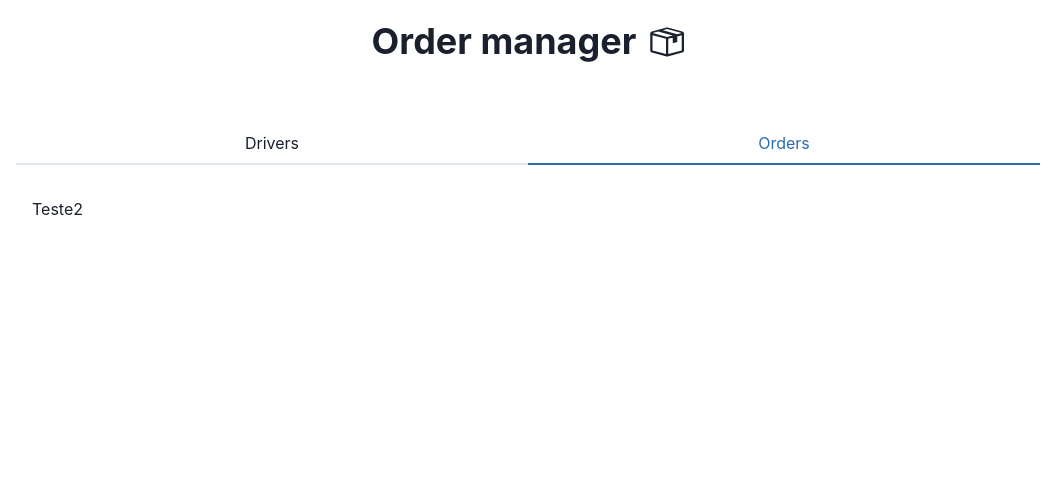
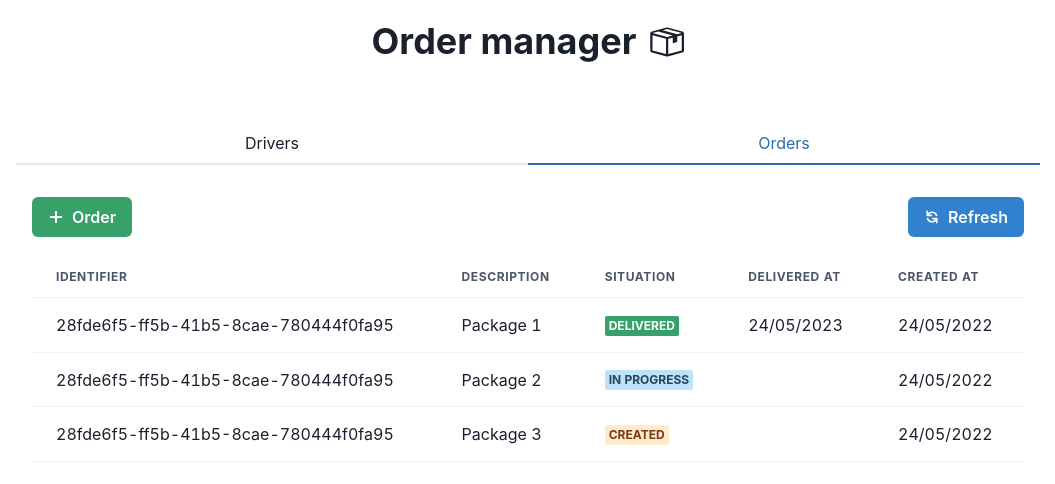
Before and after one commit to joseMarciano/front-delivery-system, a React (Create React App) app: page / in a window 1280 px wide. Both pictures are taken after a click on the tab "Orders". Shown: the top 484 px of the page, without its empty margins (112-1167 px from the left). Built offline with nearby package versions, Linux system fonts and the light colour scheme.

Commit message:
feat: :sparkles: create base layout for Orders

```diff
--- /dev/null
+++ b/src/Content/Orders/index.tsx
@@ -0,0 +1,51 @@
+import { Badge, Box, Button, Flex, Table, TableCaption, TableContainer, Tbody, Td, Tfoot, Th, Thead, Tr } from "@chakra-ui/react"
+import { GoPlus } from 'react-icons/go'
+import { HiRefresh } from 'react-icons/hi'
+
+export function Orders() {
+
+
+    return <Box>
+        <Flex justifyContent={'space-between'}>
+            <Button colorScheme={'green'} leftIcon={<GoPlus />}>Order</Button>
+            <Button colorScheme={'blue'} leftIcon={<HiRefresh />}>Refresh</Button>
+        </Flex>
+
+        <TableContainer mt={5}>
+            <Table variant='simple'>
+                <Thead>
+                    <Tr>
+                        <Th>Identifier</Th>
+                        <Th>Description</Th>
+                        <Th>Situation</Th>
+                        <Th>Delivered at</Th>
+                        <Th>Created at</Th>
+                    </Tr>
+                </Thead>
+                <Tbody>
+                    <Tr>
+                        <Td>28fde6f5-ff5b-41b5-8cae-780444f0fa95</Td>
+                        <Td>Package 1</Td>
+                        <Td><Badge variant={'solid'} colorScheme={'green'}>Delivered</Badge></Td>
+                        <Td>24/05/2023</Td>
+                        <Td>24/05/2022</Td>
+                    </Tr>
+                    <Tr>
+                        <Td>28fde6f5-ff5b-41b5-8cae-780444f0fa95</Td>
+                        <Td>Package 2</Td>
+                        <Td><Badge colorScheme={'blue'}>In progress</Badge></Td>
+                        <Td></Td>
+                        <Td>24/05/2022</Td>
+                    </Tr>
+                    <Tr>
+                        <Td>28fde6f5-ff5b-41b5-8cae-780444f0fa95</Td>
+                        <Td>Package 3</Td>
+                        <Td><Badge colorScheme={'orange'}>Created</Badge></Td>
+                        <Td></Td>
+                        <Td>24/05/2022</Td>
+                    </Tr>
+                </Tbody>
+            </Table>
+        </TableContainer>
+    </Box>
+}
--- a/src/Content/index.tsx
+++ b/src/Content/index.tsx
@@ -1,5 +1,6 @@
 import { Box, Tab, TabList, TabPanel, TabPanels, Tabs } from "@chakra-ui/react"
 import { Drivers } from "./Drivers"
+import { Orders } from "./Orders"
 
 const TABS = [
     {
@@ -10,7 +11,7 @@ const TABS = [
     {
         key: 'ORDER',
         description: 'Orders',
-        Template: () => <>Teste2</>
+        Template: Orders
     }
 ]
 
```
